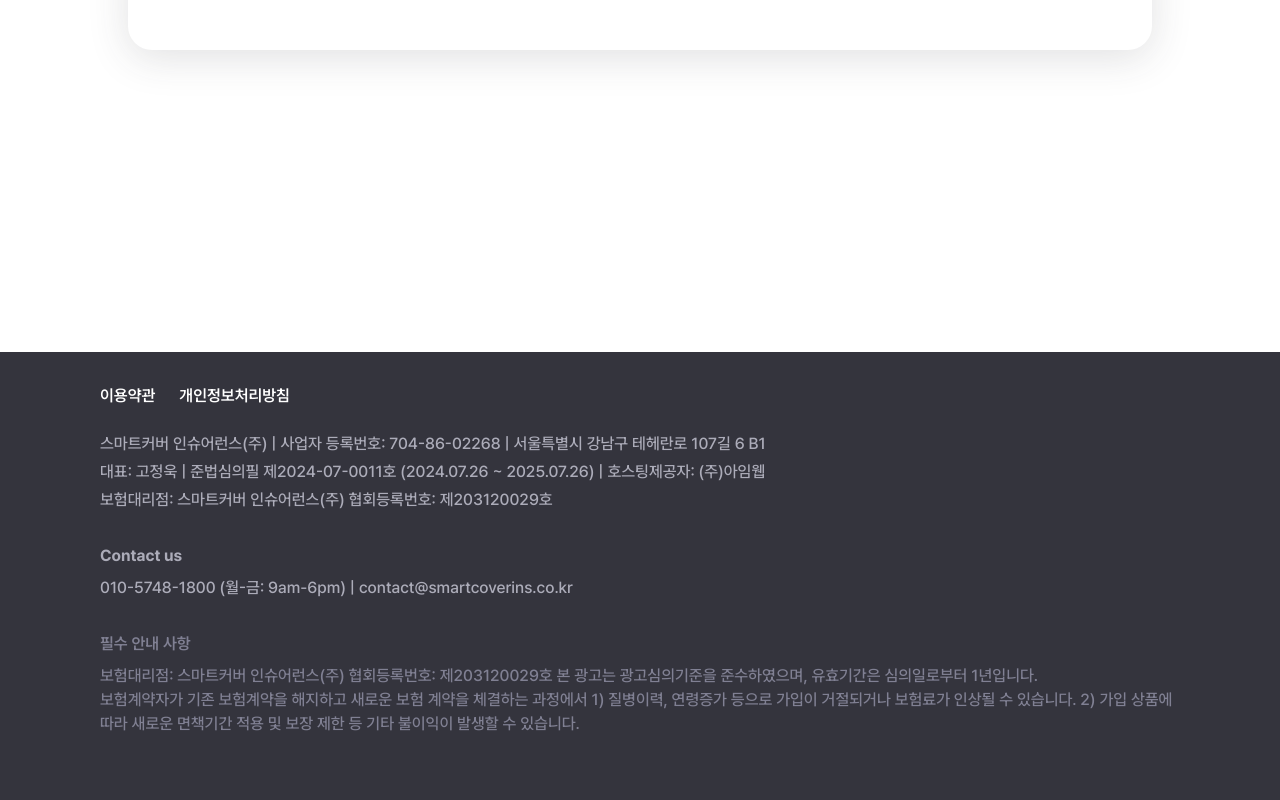
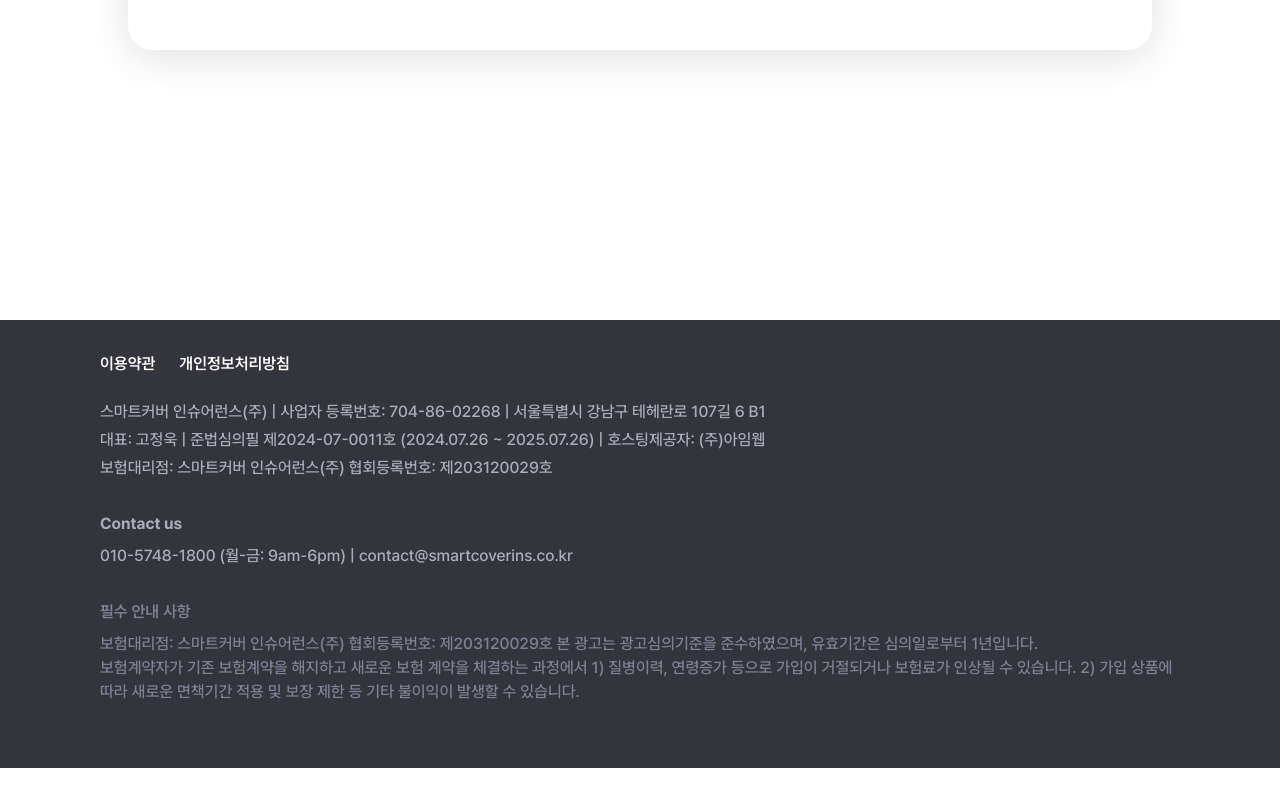
Before and after one commit to FITPET-A/FITPET_FE, a Next.js app: page / in a window 1280 px wide. Shown: the part 664-1464 px from the top of the page. After the commit the page ends 1432 px from the top, so only its background shows below. Built offline with nearby package versions, Linux system fonts and the light colour scheme; a web font is replaced by a local one.

Commit message:
style: 요청 사항 수정 완료

```diff
--- a/components/Footer.tsx
+++ b/components/Footer.tsx
@@ -2,14 +2,12 @@
 
 function Footer() {
   return (
-    <footer className="mt-8 flex justify-center bg-grayscale-100 text-md">
+    <footer className="flex justify-center bg-grayscale-100 text-md">
       <div className="flex w-[1080px] flex-col">
         {/* 이용약관 및 개인정보처리방침 */}
-        <div className="gab-6 mt-8 flex">
-          <div className="flex space-x-6 font-semibold text-grayscale-00">
-            <p>이용약관</p>
-            <p>개인정보처리방침</p>
-          </div>
+        <div className="gab-6 mt-8 flex space-x-6 font-semibold text-grayscale-00">
+          <button type="button">이용약관</button>
+          <button type="button">개인정보처리방침</button>
         </div>
 
         {/* 회사 정보 */}
```
